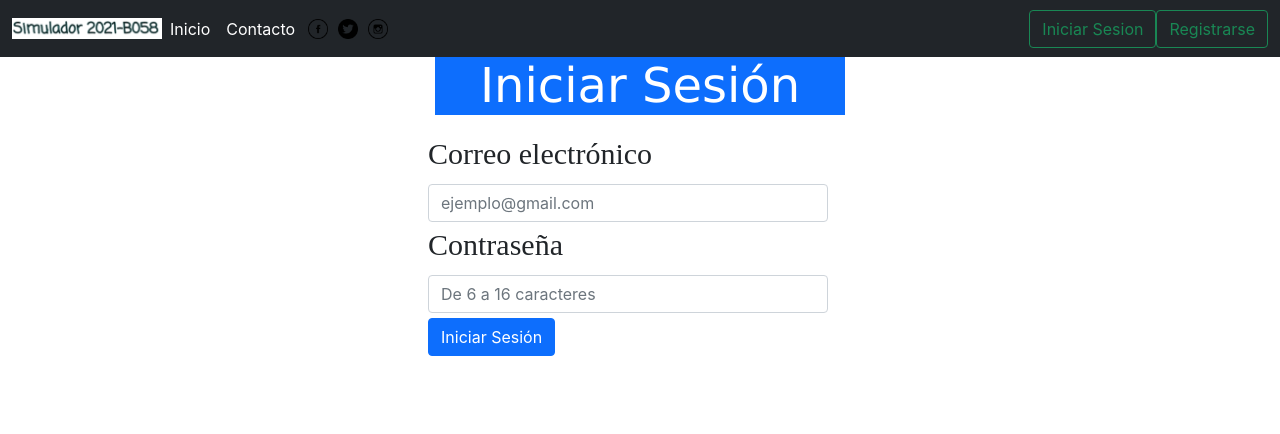
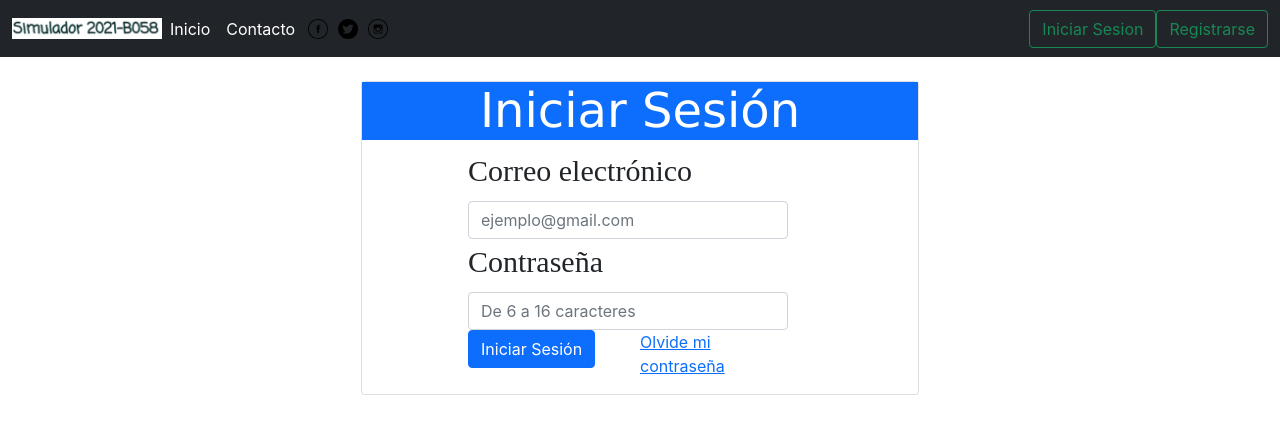
Before and after one commit to YaronDavid/TrabajoTerminal, a React (Create React App) app: page /login in a window 1280 px wide. Shown: the top 434 px of the page. Built offline with nearby package versions, Linux system fonts and the light colour scheme.

Commit message:
Act login
Se mejoro la interfaz del login

```diff
--- a/src/components/Login.js
+++ b/src/components/Login.js
@@ -23,48 +23,52 @@ export default function Login() {
     }
 
     return (
-        <>
+        <><br/>
+            <div className="container">
+                <div className='card col-md-6 offset-md-3 offset-md-3'>
+                    <h1 className='Title text-center btn-primary'>Iniciar Sesión</h1>
+                <div className='card-body'>
+                    <form className="row g-3 needs-validation" onSubmit={handleLogin}>
                         <div className="row">
-                <div className="col-sm-4">
+                            <div className="col-sm-2">
                             </div>
-                    <div className="col-sm-4">
-                        <h1 className='Title text-center btn-primary'>Iniciar Sesión</h1>
-                    </div>
-            </div>
-            <br></br>
-            <form className="row g-3 needs-validation" onSubmit={handleLogin}>
-
-                <div className="row">
-                    <div className="col-sm-4">
-                    </div>
-                    <div className="col-sm-4">
+                            <div className="col-sm-8">
                                 <div className="form-group">
                                     <label className="form-label">Correo electrónico</label>
                                     <input type="email" className="form-control" id="correo" name="correo" placeholder="ejemplo@gmail.com" onChange={handleChange} required />
                                 </div>
                             </div>
+                            <div className="col-sm-2">
+                            </div>
                         </div>
 
-
                         <div className="row">
-                    <div className="col-sm-4">
+                            <div className="col-sm-2">
                             </div>
-                    <div className="col-sm-4">
+                            <div className="col-sm-8">
                                 <div className="form-group">
                                     <label className="form-label">Contraseña</label>
                                     <input type="password" className="form-control" id="contrasena" name="contrasena" placeholder="De 6 a 16 caracteres" onChange={handleChange} required />
                                 </div>
                             </div>
+                            <div className="col-sm-2">
                             </div>
-                <br/><br/><br/><br/>
+                        </div>
                         <div className="row">
-                    <div className="col-sm-4">
+                            <div className="col-sm-2">
                             </div>
+                            <br/><br/>
                             <div className="col-sm-4">
                                 <a className="btn btn-primary" onClick={handleLogin}>Iniciar Sesión</a>
                             </div>
+                            <div className="col-sm-4">
+                                <a href='/restablecer'>Olvide mi contraseña</a>
+                            </div>
                         </div>
                     </form>
+                </div>
+                </div>
+            </div>
         </>
     );
 }
```
Lines whose indentation alone changed are shown as unchanged.
